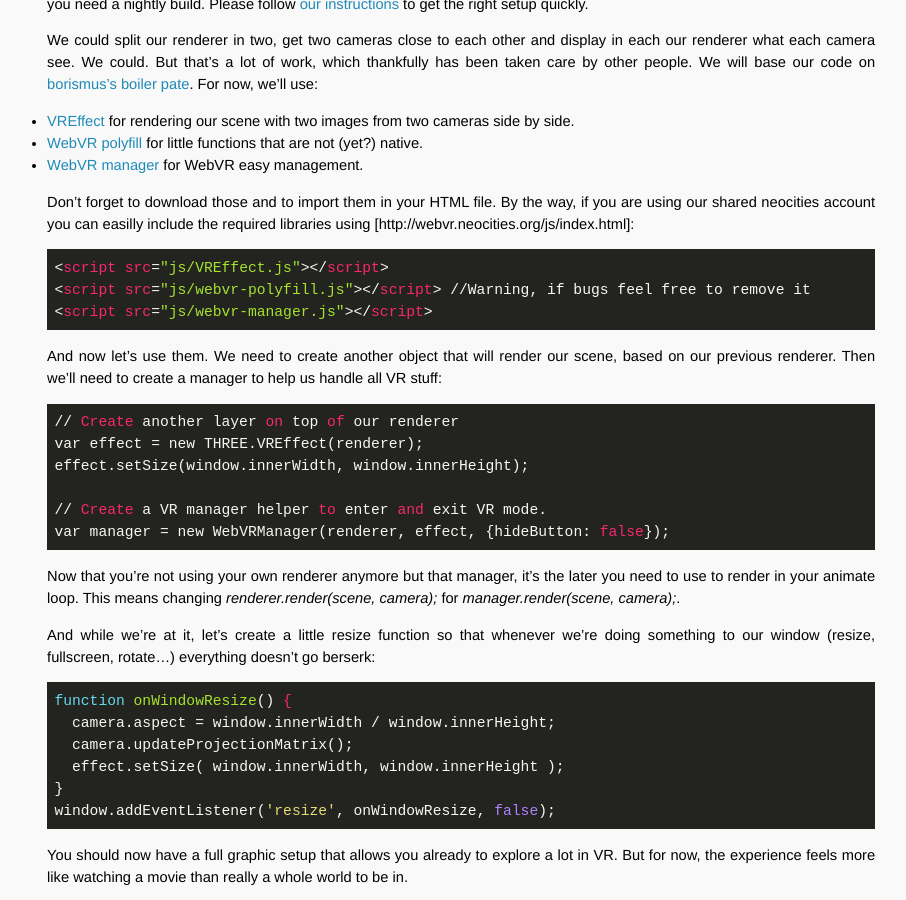
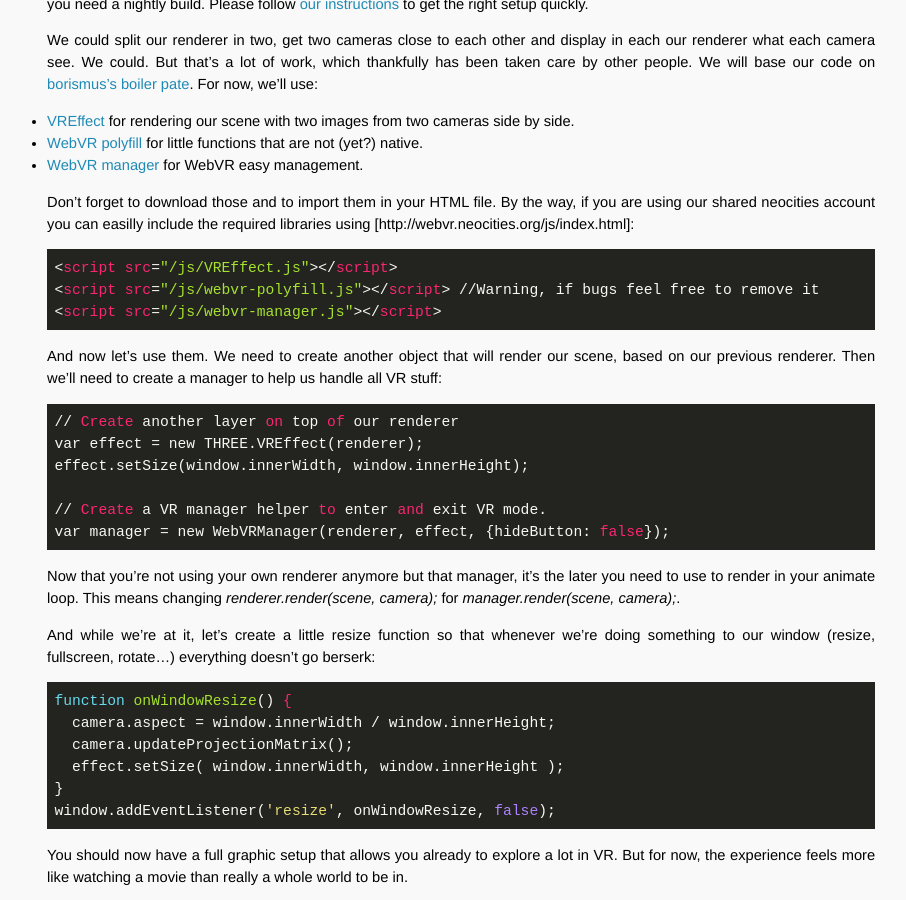
Before and after one commit to OpenTechSchool-Brussels/webVR-for-3D-graphics-and-music, a Jekyll site: the page built from your-3D-scene.markdown, in a window 1280 px wide and 900 px high, scrolled down 4660 px. Shown: the whole window, without its empty margins (309-1215 px from the left). Built offline with Jekyll 4.4.1, drawn with Linux system fonts in a browser that asks for light colours; Markdown is read by kramdown in place of the engine named in the settings.

Commit message:
js full path rather than relative path

````diff
--- a/your-3D-scene.markdown
+++ b/your-3D-scene.markdown
@@ -148,9 +148,9 @@ We could split our renderer in two, get two cameras close to each other and disp
 Don't forget to download those and to import them in your HTML file. By the way, if you are using our shared neocities account you can easilly include the required libraries using [http://webvr.neocities.org/js/index.html]:
 
 ```html
-<script src="js/VREffect.js"></script>
-<script src="js/webvr-polyfill.js"></script> //Warning, if bugs feel free to remove it
-<script src="js/webvr-manager.js"></script>
+<script src="/js/VREffect.js"></script>
+<script src="/js/webvr-polyfill.js"></script> //Warning, if bugs feel free to remove it
+<script src="/js/webvr-manager.js"></script>
 ```
 
 And now let's use them. We need to create another object that will render our scene, based on our previous renderer. Then we'll need to create a manager to help us handle all VR stuff:
````
